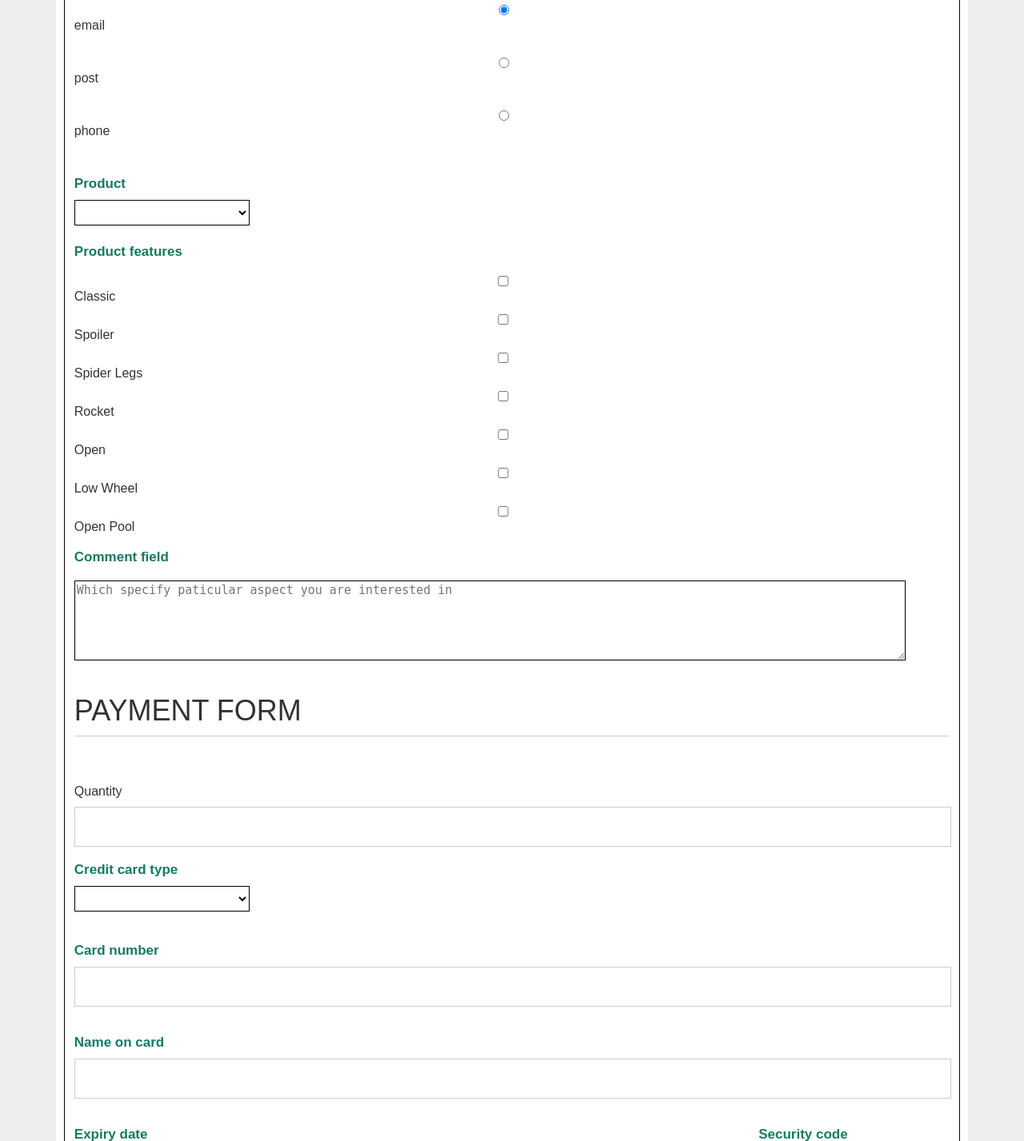
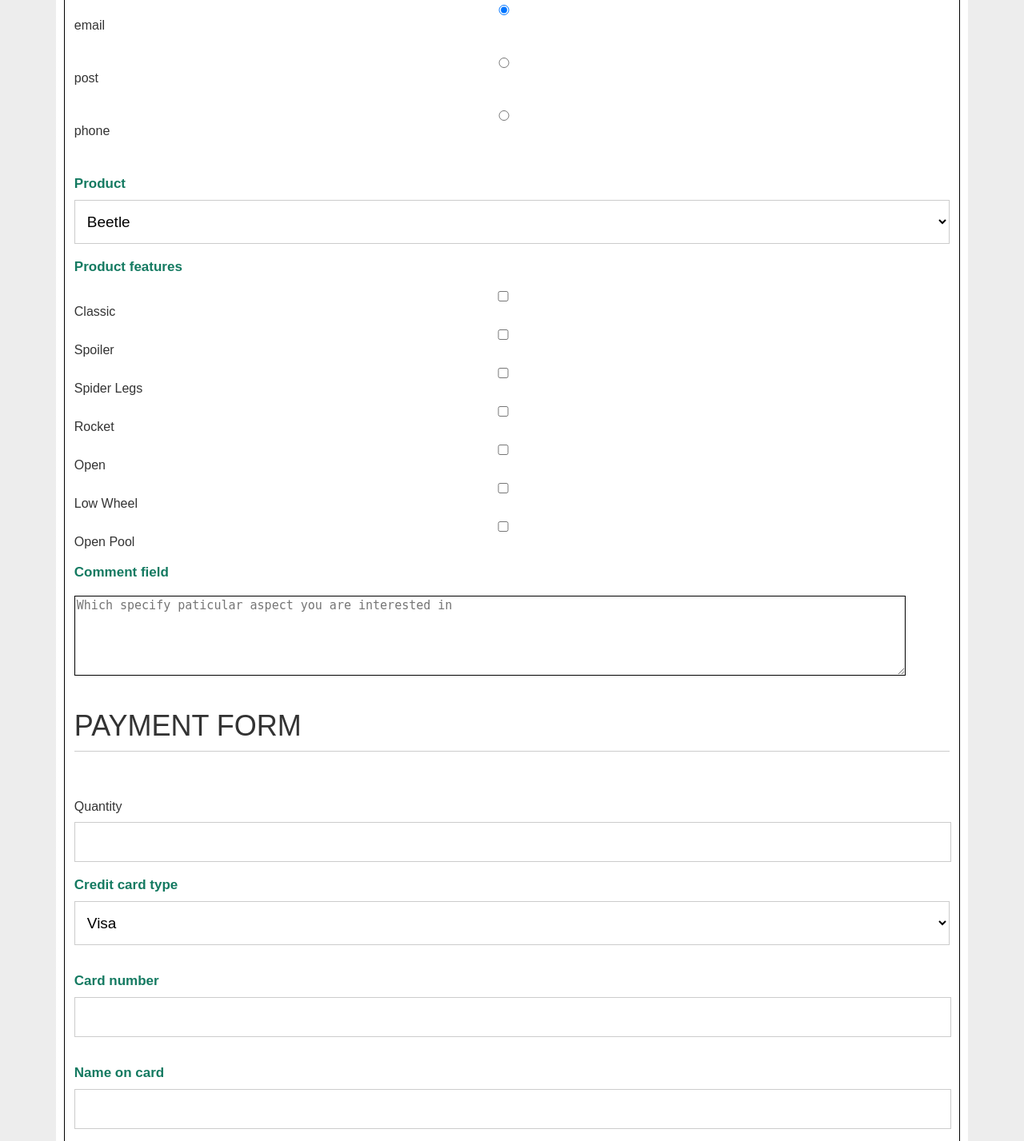
Before and after one commit to ryancheems/C26Project1, a PHP site: page /payment.php in a window 1280 px wide. Shown: the part 1394-2821 px from the top of the page at 80% size. Run offline with PHP 8.4, Linux system fonts and the light colour scheme.

Commit message:
Update style_enquire.css

```diff
--- a/styles/style_enquire.css
+++ b/styles/style_enquire.css
@@ -129,15 +129,6 @@ fieldset {
   float: left;
   margin-top: 20px;
 }
-#pd {
-  font-size: 15px;
-  box-sizing: border-box;
-  width: 20%;
-  height: 30px;
-  border: 1px solid black;
-  background: white;
-  outline: none;
-}
 #cfeild {
   font-size: 15px;
   box-sizing: border-box;
```
